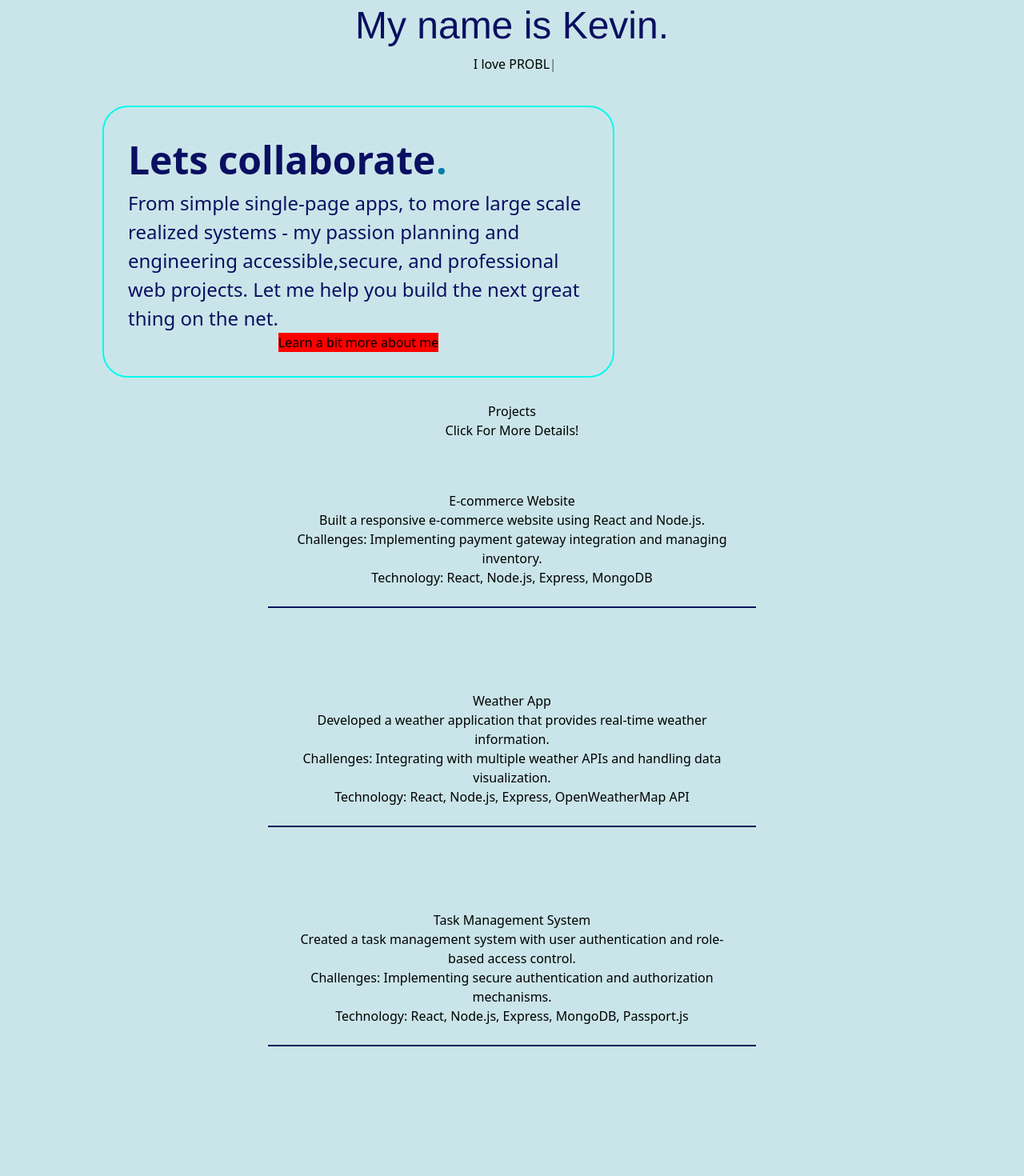
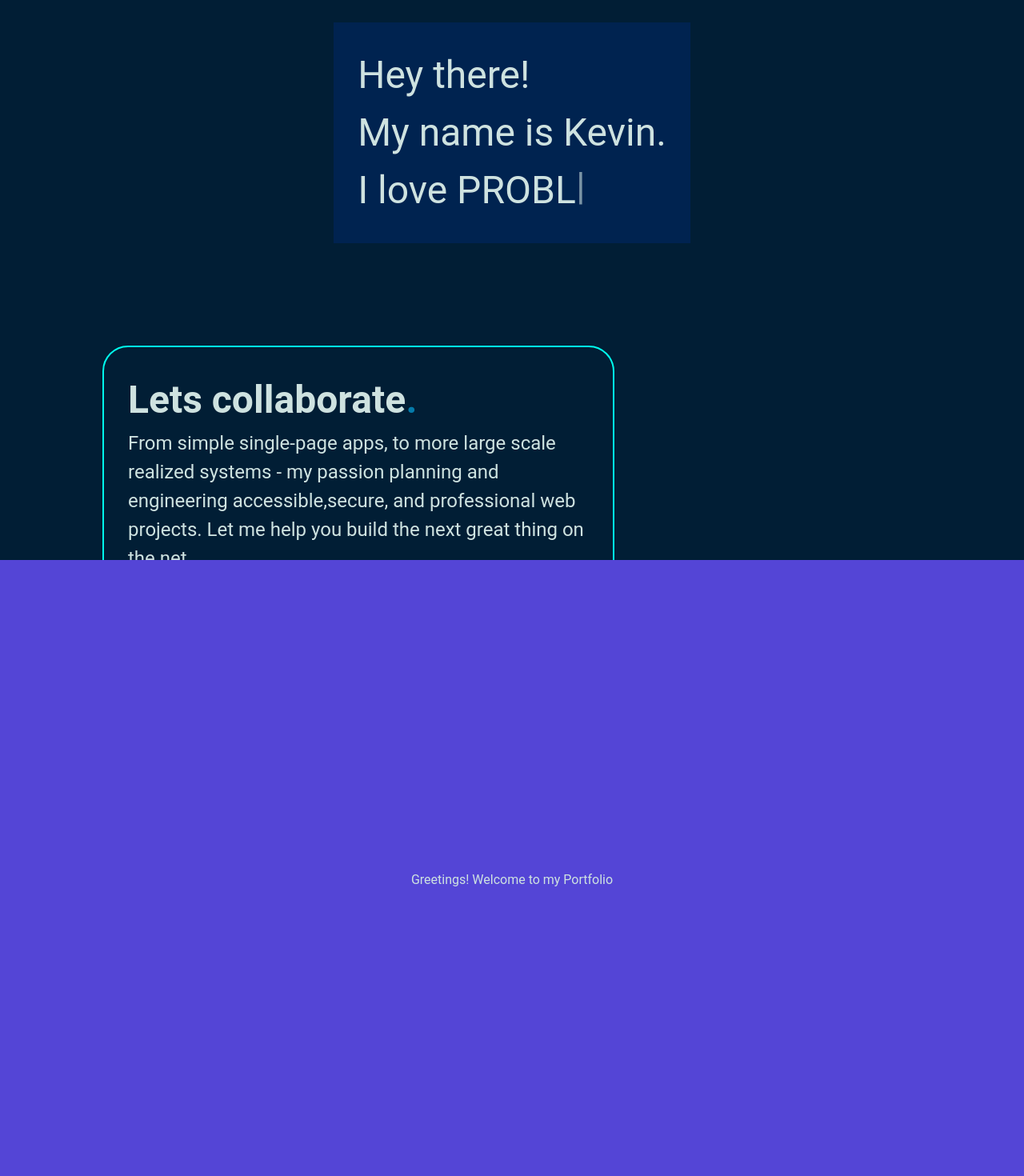
Before and after one commit to kchong30/portfolio, a React (Vite) app: page / in a window 1280 px wide. Shown: the part 100-1570 px from the top of the page at 80% size. Before the commit the page ends 1478 px from the top, so only its background shows below. Built offline with nearby package versions, Linux system fonts and the light colour scheme.

Commit message:
colour change, refactor

```diff
--- a/src/App.css
+++ b/src/App.css
@@ -5,5 +5,7 @@
 
 html, body {
   height: 100%;
-  background-color:rgb(202, 229, 233)
+  background-color:rgb(1, 30, 53);
+  color:rgb(206, 226, 224);
+  font-family: 'Roboto', sans-serif;
 }
--- a/src/frontpage/about/styles/about.css
+++ b/src/frontpage/about/styles/about.css
@@ -12,13 +12,11 @@
 .about h1 {
     font-size: 3rem;
     font-weight: bold;
-    color:rgb(9, 15, 97);
     text-align:left;
 }
 
 .about p{
     font-size: 1.5rem;
-    color:rgb(9, 15, 97);
     text-align:left;
 }
 
--- a/src/frontpage/banner/index.jsx
+++ b/src/frontpage/banner/index.jsx
@@ -1,11 +1,63 @@
-import TypingAnimation from "./typingAnimation"
+import { useEffect, useState, useMemo } from 'react';
 import "./styles/banner.css"
 
 export default function Banner() {
 
+  const [typedWord, setTypedWord] = useState('');
+  const [deleting, setDeleting] = useState(false);
+  const staticText = 'I love ';
+  const targetWords = useMemo(
+    () => ['CODING', 'PROBLEM SOLVING', 'LEARNING', 'TECHNOLOGY', 'EFFICIENCY', 'DESIGN'],
+    []
+  );
+  const [currentWordIndex, setCurrentWordIndex] = useState(0);
+  const targetWord = targetWords[currentWordIndex];
+
+  useEffect(() => {
+    if (!deleting) {
+      if (typedWord === targetWord) {
+        setTimeout(() => setDeleting(true), 1000);
+      } else {
+        const typingInterval = setInterval(() => {
+          const currentTypedWord = typedWord + targetWord[typedWord.length];
+          setTypedWord(currentTypedWord);
+
+          if (currentTypedWord === targetWord) {
+            clearInterval(typingInterval);
+            setTimeout(() => setDeleting(true), 1000);
+          }
+        }, 100);
+
+        return () => clearInterval(typingInterval);
+      }
+    } else {
+      const deletionInterval = setInterval(() => {
+        const currentTypedWord = typedWord.slice(0, -1);
+        setTypedWord(currentTypedWord);
+
+        if (currentTypedWord === '') {
+          clearInterval(deletionInterval);
+          setDeleting(false);
+
+          // Transition to the next word in the sequence
+          setCurrentWordIndex((prevIndex) => (prevIndex + 1) % targetWords.length);
+        }
+      }, 100);
+
+      return () => clearInterval(deletionInterval);
+    }
+  }, [typedWord, deleting, targetWord, targetWords]);
+
   return (
-    <div className = "flex justify-center items-center">
-      <TypingAnimation/>
+    <div className = "banner">
+      <div className="typing-animation">
+          <div>Hey there!<br></br>My name is <span className = "font-bold">Kevin.</span></div>
+          <span>{staticText}</span>
+          <span>
+            {typedWord}
+            <span className = "cursor">|</span>
+          </span>
+      </div>
     </div>
   )
 }
--- a/src/frontpage/banner/styles/banner.css
+++ b/src/frontpage/banner/styles/banner.css
@@ -14,11 +14,29 @@
     display: inline-block;
     width: 1px;
     animation: blink 0.7s infinite;
-    color:black;
-  }
+    color:rgb(206, 226, 224);
+    transform: translateY(-0.1em);
+    }
 
   .font-custom {
     font-family: Helvetica, sans-serif;
     font-size: 3rem;
-    color:rgb(9, 15, 97)
   }
+
+  .banner {
+    width:100%;
+    text-align:left;
+    margin: 0 auto;
+    display:flex;
+    justify-content:center;
+    margin-top:10%;
+    margin-bottom:10%;
+    background-color:rgb(0, 35, 80);
+    width:fit-content;
+    padding: 30px;
+  }
+
+  .banner .typing-animation {
+    font-size: 3rem;
+    text-align:left;
+  }
--- a/src/frontpage/banner/typingAnimation.jsx
+++ /dev/null
@@ -1,66 +0,0 @@
-import { useEffect, useState, useMemo } from 'react';
-import "./styles/banner.css"
-
-const TypingAnimation = () => {
-  const [typedWord, setTypedWord] = useState('');
-  const [deleting, setDeleting] = useState(false);
-  const staticText = 'I love ';
-  const targetWords = useMemo(
-    () => ['CODING', 'PROBLEM SOLVING', 'LEARNING', 'TECHNOLOGY', 'EFFICIENCY', 'DESIGN'],
-    []
-  );
-  const [currentWordIndex, setCurrentWordIndex] = useState(0);
-  const targetWord = targetWords[currentWordIndex];
-
-  useEffect(() => {
-    if (!deleting) {
-      if (typedWord === targetWord) {
-        setTimeout(() => setDeleting(true), 1000);
-      } else {
-        const typingInterval = setInterval(() => {
-          const currentTypedWord = typedWord + targetWord[typedWord.length];
-          setTypedWord(currentTypedWord);
-
-          if (currentTypedWord === targetWord) {
-            clearInterval(typingInterval);
-            setTimeout(() => setDeleting(true), 1000);
-          }
-        }, 100);
-
-        return () => clearInterval(typingInterval);
-      }
-    } else {
-      const deletionInterval = setInterval(() => {
-        const currentTypedWord = typedWord.slice(0, -1);
-        setTypedWord(currentTypedWord);
-
-        if (currentTypedWord === '') {
-          clearInterval(deletionInterval);
-          setDeleting(false);
-
-          // Transition to the next word in the sequence
-          setCurrentWordIndex((prevIndex) => (prevIndex + 1) % targetWords.length);
-        }
-      }, 100);
-
-      return () => clearInterval(deletionInterval);
-    }
-  }, [typedWord, deleting, targetWord, targetWords]);
-
-  return (
-    <>
-    <div className="flex-col text-left ">
-      <div className = "font-custom">Hey there!<br></br>My name is Kevin.</div>
-      <span className="font-bold text-4xl">{staticText}</span>
-      <span className="ml-2 italic font-cursive text-4xl bg-gradient-to-r from-blue-500 to-green-500 bg-clip-text text-transparent">
-        {typedWord}
-        <span className = "cursor">|</span>
-      </span>
-    </div>
-    </>
-
-
-  );
-};
-
-export default TypingAnimation;
--- a/src/frontpage/index.jsx
+++ b/src/frontpage/index.jsx
@@ -1,12 +1,14 @@
 import Banner from './banner'
 import Projects from './projects'
 import About from './about'
+import Loader from './loader'
 import "./styles/frontpage.css"
 
 
 function FrontPage() {
   return (
     <div className = ".content">
+        <Loader />
         <Banner />
         <About/>
         <Projects />
--- /dev/null
+++ b/src/frontpage/loader/index.jsx
@@ -0,0 +1,24 @@
+import {useState, useEffect } from "react"
+import './styles/loader.css'
+
+function Loader() {
+
+const [loading, setLoading] = useState(false)
+
+useEffect(() => {
+    const timer = setTimeout(() => {
+        setLoading(true);
+    }, 500);
+    return () => clearTimeout(timer);
+}, []);
+
+return (
+    <div className = {
+        `loader ${loading ? 'greeting-animate-out' : ''}`
+    }>
+    <h1>Greetings! Welcome to my Portfolio</h1>
+  </div>
+  )
+}
+
+export default Loader
--- /dev/null
+++ b/src/frontpage/loader/styles/loader.css
@@ -0,0 +1,21 @@
+.loader {
+    position: fixed;
+    top: 0;
+    left: 0;
+    width: 100%;
+    height: 100%;
+    display: flex;
+    align-items: center;
+    justify-content: center;
+    background-color: #5445d6;
+    z-index: 9999;
+  }
+
+  .greeting-animate-out {
+    animation: slide-down 0.5s forwards;
+  }
+
+  @keyframes slide-down {
+    0% { transform: translateY(0); }
+    100% { transform: translateY(100%); }
+  }
--- a/src/main.jsx
+++ b/src/main.jsx
@@ -3,14 +3,12 @@ import ReactDOM from 'react-dom/client'
 import App from './App.jsx'
 import './index.css'
 import './App.css'
-import Navbar from './navbar'
 import { BrowserRouter } from 'react-router-dom'
 
 
 ReactDOM.createRoot(document.getElementById('root')).render(
   <React.StrictMode>
     <BrowserRouter>
-      <Navbar />
       <App />
     </BrowserRouter>
   </React.StrictMode>
```
